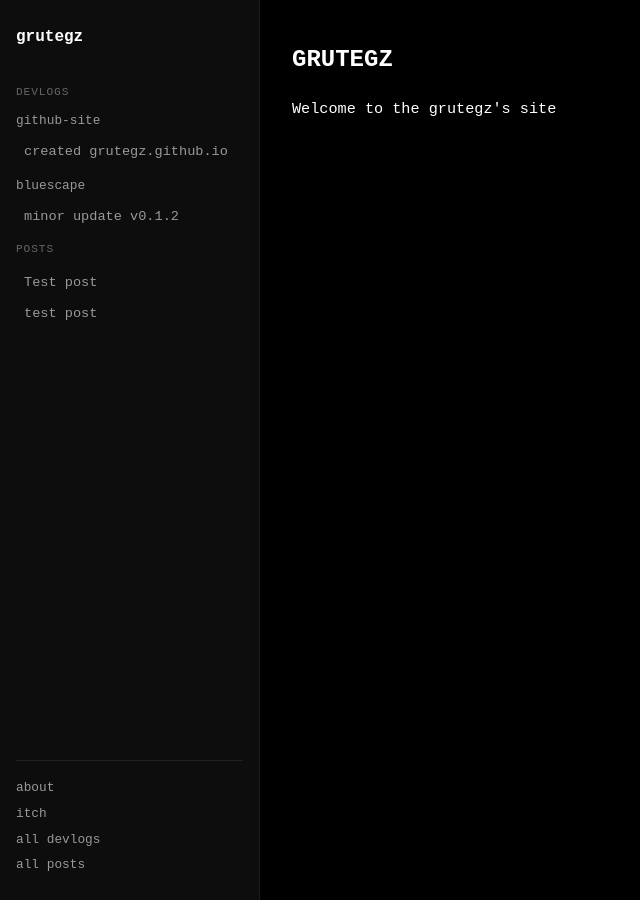
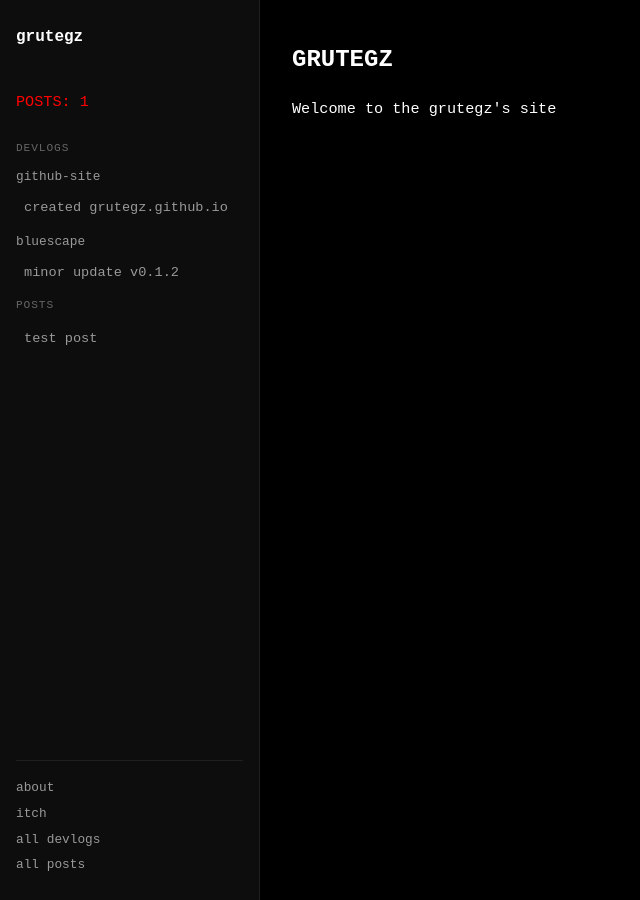
Before and after one commit to grutegz/grutegz.github.io, a Jekyll site: the page built from index.html, in a window 1280 px wide. Shown: the whole page, without its empty margins (0-640 px from the left). Built offline with Jekyll 4.4.1, drawn with Linux system fonts in a browser that asks for light colours.

Commit message:
posts debug

```diff
--- a/_includes/sidebar.html
+++ b/_includes/sidebar.html
@@ -2,7 +2,7 @@
   <div class="sidebar-header">
     <a href="{{ '/' | relative_url }}" class="logo">{{ site.title }}</a>
   </div>
-
+  <p style="color:red">POSTS: {{ site.posts | size }}</p>
   <nav class="sidebar-nav">
     {% include sidebar-section.html label="Devlogs" collection="devlogs" group_by="project" %}
     {% include sidebar-section.html label="Posts" collection="posts" %}
--- a/_posts/2026-10-24-post-01.md
+++ /dev/null
@@ -1,5 +0,0 @@
----
-title: "Test post"
-date: 2026-10-24
----
-Hello! =^.^=
```
